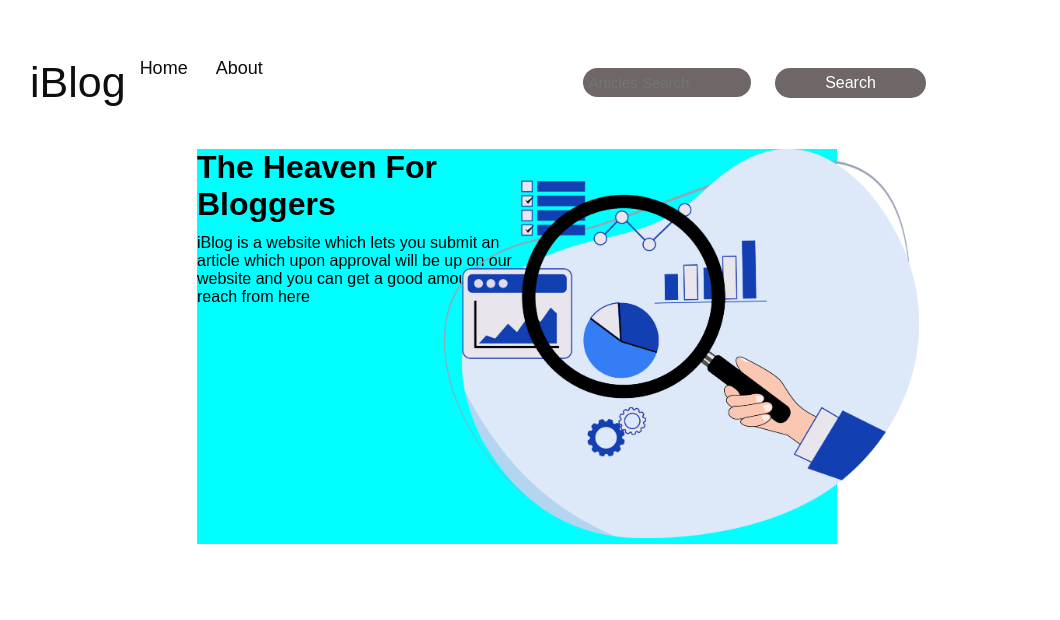
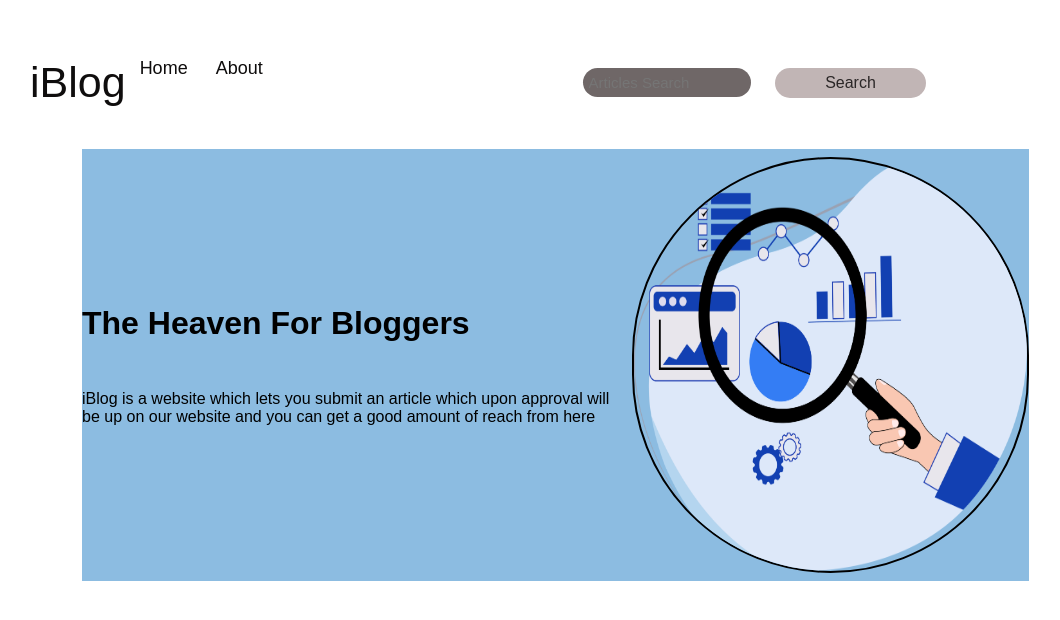
Before and after one commit to smriti12y/ResponsiveBlog, a plain HTML site: page index.html in a window 1280 px wide. Shown: the whole page, without its empty margins (198-1258 px from the left). Drawn offline with Linux system fonts and the light colour scheme.

Commit message:
search button is added

```diff
--- a/style.css
+++ b/style.css
@@ -56,38 +56,60 @@
      border: none;
      border-radius: 17px;
      margin-inline: 14px;
-     background-color: #6f6767;
-     color: white;
+     background-color: #c1b5b5;
+     color: rgb(43, 39, 39);
+     cursor: pointer;
+     transition: all 0.3s ease-in-out;
+
+ }
+ .btn:hover{
+    color: #6b2b2b;
+    background-color: #f65656;
 
  }
 
+
  .content {
-    height: 395px;
-    width: 50%;
-    background-color: aqua;
-    margin-left: 395px;
+     height: 432px;
+     width: 74%;
+     background-color: rgba(74, 150, 208, 0.63);
+     margin-left: 280px;
      display: flex;
 
+
  }
- .content-left{
+
+ .content-left {
      font-family: Arial, Helvetica, sans-serif;
      width: 91%;
+     display: flex;
+
+     justify-content: center;
+     flex-direction: column;
+
 
  }
- .content-left p{
-    margin-top: 11px;
+
+ .content-left p {
+     margin-top: 48px;
  }
 
- .content-right{
+ .content-right {
      width: 50%;
      display: flex;
+     align-items: center;
+     justify-content: center;
  }
+
  .content-right img {
 
-  height: 389px;
-  width: 757px;
-  margin-left: -73px;
+     height: 412px;
+     width: 393px;
+     margin-left: 1px;
+     border: 2px solid;
+     border-radius: 217px;
  }
+
 
  .footer {
      height: 50px;
```
Lines whose indentation alone changed are shown as unchanged.
